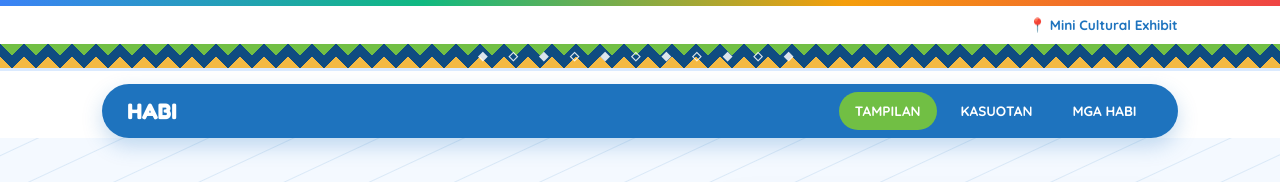
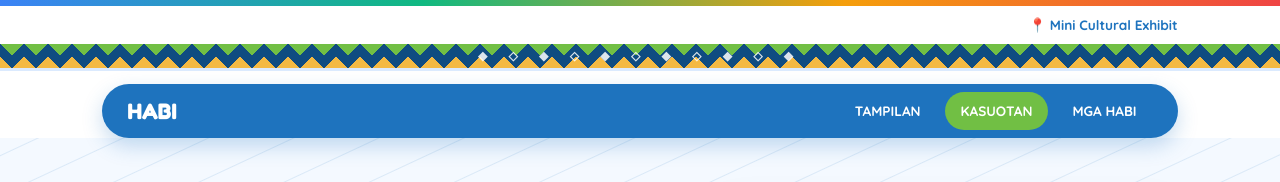
Before and after one commit to frashiminiiii/cultural, a React (Vite) app: page / in a window 1280 px wide. Shown: the top 182 px of the page. Built offline with nearby package versions, Linux system fonts and the light colour scheme.

Commit message:
Update website

```diff
--- a/src/components/Header.jsx
+++ b/src/components/Header.jsx
@@ -1,4 +1,4 @@
-import { useEffect, useState } from 'react'
+import { useEffect, useRef, useState } from 'react'
 
 const mgaLink = [
   ['home', 'TAMPILAN'],
@@ -8,21 +8,34 @@
 
 export default function Header() {
   const [aktibo, setAktibo] = useState('home')
+  const pinipilingSeksiyon = useRef(null)
 
   useEffect(() => {
     const mgaSeksiyon = mgaLink.map(([id]) => document.getElementById(id)).filter(Boolean)
-    const tagamasid = new IntersectionObserver(
-      (mgaEntry) => {
-        const nakikita = mgaEntry
-          .filter((entry) => entry.isIntersecting)
-          .sort((a, b) => b.intersectionRatio - a.intersectionRatio)[0]
-        if (nakikita) setAktibo(nakikita.target.id)
-      },
-      { rootMargin: '-20% 0px -55% 0px', threshold: [0.2, 0.4, 0.6] },
-    )
+    const ayusinAktibongSeksiyon = () => {
+      if (pinipilingSeksiyon.current) {
+        const target = document.getElementById(pinipilingSeksiyon.current)
+        const layoSaTarget = target?.getBoundingClientRect().top ?? 0
+        if (target && (layoSaTarget < -40 || layoSaTarget > 40)) return
+        pinipilingSeksiyon.current = null
+      }
 
-    mgaSeksiyon.forEach((seksiyon) => tagamasid.observe(seksiyon))
-    return () => tagamasid.disconnect()
+      const punto = window.scrollY + window.innerHeight * 0.35
+      const kasalukuyan = mgaSeksiyon.reduce((pinakamalapit, seksiyon) => {
+        if (seksiyon.offsetTop <= punto) return seksiyon
+        return pinakamalapit
+      }, mgaSeksiyon[0])
+
+      if (kasalukuyan) setAktibo(kasalukuyan.id)
+    }
+
+    ayusinAktibongSeksiyon()
+    window.addEventListener('scroll', ayusinAktibongSeksiyon, { passive: true })
+    window.addEventListener('resize', ayusinAktibongSeksiyon)
+    return () => {
+      window.removeEventListener('scroll', ayusinAktibongSeksiyon)
+      window.removeEventListener('resize', ayusinAktibongSeksiyon)
+    }
   }, [])
 
   return (
@@ -39,6 +52,7 @@
               href={`#${id}`}
               onClick={(event) => {
                 event.preventDefault()
+                pinipilingSeksiyon.current = id
                 setAktibo(id)
                 document.getElementById(id)?.scrollIntoView({ behavior: 'smooth', block: 'start' })
               }}
--- a/src/components/MgaHabi.jsx
+++ b/src/components/MgaHabi.jsx
@@ -11,25 +11,26 @@
 import saputangan from '../assets/Saputangan.png'
 
 const mgaTela = [
-  ['Pinilian', 'Ilocos', 'Ang mga geometrikong disenyo ay nagpapakita ng pagkamalikhain at tradisyon ng mga Ilokano.', 'Ginagamit sa paggawa ng tradisyonal na kasuotan, kumot, at iba pang tela.', pinilian],
-  ['Kalinga', 'Kalinga, Cordillera', 'Ang mga guhit at geometrikong disenyo ay nagpapakita ng pagkakakilanlan at kultura ng mga Kalinga.', 'Ginagamit sa tradisyonal na kasuotan at palamuti.', kalinga],
-  ['Piña', 'Aklan, Panay', 'Kilala sa pino at masalimuot na paghahabi, na nagpapakita ng mataas na kasanayan ng mga manghahabi.', 'Ginagamit sa Barong Tagalog, saya, panuelo, at iba pang pormal na kasuotan.', pina],
-  ['Hablon', 'Panay, lalo na sa Iloilo', 'Ang mga guhit at parisukat na disenyo ay nagpapakita ng tradisyunal na sining at pagkakakilanlan ng mga taga-Panay.', 'Ginagamit sa patadyong, panuelo, damit, at iba pang kasuotan.', hablon],
-  ['Bagobo Inabal', 'Davao del Sur, Mindanao', 'Ang mga disenyo ay sumasalamin sa kultura, kalikasan, at paniniwala ng mga Bagobo.', 'Ginagamit sa tradisyonal na kasuotan at seremonyal na tela.', bagobo],
-  ['Dagmay', 'Silangang Mindanao; mga Mandaya', 'Ang mga disenyo ay hango sa kalikasan, hayop, at mga paniniwala ng mga Mandaya.', 'Ginagamit sa tradisyonal na kasuotan, palamuti, at iba pang gamit.', dagmay],
-  ["T'nalak", "South Cotabato; mga T'boli", 'Ang mga disenyo ay may kaugnayan sa kalikasan, paniniwala, at kultura ng mga Tboli.', 'Ginagamit bilang tradisyonal na tela, kasuotan, at seremonyal na gamit.', tnalak],
-  ['Mabal Tabih', 'Sarangani at South Cotabato; mga Blaan', 'Ang paghahabi ay mahalagang bahagi ng kultura ng Blaan at iniuugnay sa kanilang paniniwala at espirituwalidad.', 'Tabih, ang tradisyunal na palda o telang pantubo ng mga Blaan.', mabal],
-  ['Saputangan', 'Basilan; mga Yakan', 'Kilala sa masalimuot at makukulay na disenyo na nagbibigay ng lalim at ilusyon sa pattern.', 'Isang parisukat na tradisyunal na tela na ginagamit sa iba\'t ibang kasuotang Yakan.', saputangan],
+  ['Pinilian', 'Ilocos', 'Bulak', 'Ang mga geometrikong disenyo ay nagpapakita ng pagkamalikhain at tradisyon ng mga Ilokano.', 'Ginagamit sa paggawa ng tradisyonal na kasuotan, kumot, at iba pang tela.', pinilian],
+  ['Kalinga', 'Kalinga, Cordillera', 'Bulak', 'Ang mga guhit at geometrikong disenyo ay nagpapakita ng pagkakakilanlan at kultura ng mga Kalinga.', 'Ginagamit sa tradisyonal na kasuotan at palamuti.', kalinga],
+  ['Piña', 'Aklan, Panay', 'Hibla ng dahon ng pinya', 'Kilala sa pino at masalimuot na paghahabi, na nagpapakita ng mataas na kasanayan ng mga manghahabi.', 'Ginagamit sa Barong Tagalog, saya, panuelo, at iba pang pormal na kasuotan.', pina],
+  ['Hablon', 'Panay, lalo na sa Iloilo', 'Bulak, abaka, at iba pang hibla', 'Ang mga guhit at parisukat na disenyo ay nagpapakita ng tradisyunal na sining at pagkakakilanlan ng mga taga-Panay.', 'Ginagamit sa patadyong, panuelo, damit, at iba pang kasuotan.', hablon],
+  ['Bagobo Inabal', 'Davao del Sur, Mindanao', 'Hibla ng abaka', 'Ang mga disenyo ay sumasalamin sa kultura, kalikasan, at paniniwala ng mga Bagobo.', 'Ginagamit sa tradisyonal na kasuotan at seremonyal na tela.', bagobo],
+  ['Dagmay', 'Silangang Mindanao; mga Mandaya', 'Hibla ng abaka at natural na tina', 'Ang mga disenyo ay hango sa kalikasan, hayop, at mga paniniwala ng mga Mandaya.', 'Ginagamit sa tradisyonal na kasuotan, palamuti, at iba pang gamit.', dagmay],
+  ["T'nalak", "South Cotabato; mga T'boli", 'Hibla ng abaka at natural na tina', 'Ang mga disenyo ay may kaugnayan sa kalikasan, paniniwala, at kultura ng mga Tboli.', 'Ginagamit bilang tradisyonal na tela, kasuotan, at seremonyal na gamit.', tnalak],
+  ['Mabal Tabih', 'Sarangani at South Cotabato; mga Blaan', 'Hibla na ginagamit sa paghahabi ng tradisyunal na tela', 'Ang paghahabi ay mahalagang bahagi ng kultura ng Blaan at iniuugnay sa kanilang paniniwala at espirituwalidad.', 'Tabih, ang tradisyunal na palda o telang pantubo ng mga Blaan.', mabal],
+  ['Saputangan', 'Basilan; mga Yakan', 'Mga hibla na hinahabi gamit ang iba\'t ibang teknik', 'Kilala sa masalimuot at makukulay na disenyo na nagbibigay ng lalim at ilusyon sa pattern.', 'Isang parisukat na tradisyunal na tela na ginagamit sa iba\'t ibang kasuotang Yakan.', saputangan],
 ]
 
 function TelaRow({ tela, index }) {
-  const [uri, pinagmulan, kahulugan, gamit, larawan] = tela
+  const [uri, pinagmulan, materyales, kahulugan, gamit, larawan] = tela
   return (
     <article className={`tela-row${index % 2 ? ' reverse' : ''}`}>
       <img src={larawan} alt={`Telang ${uri}`} loading="lazy" decoding="async" />
       <div>
         <p className="tela-origin">{pinagmulan}</p>
         <h3>{uri}</h3>
+        <p><strong>Materyales:</strong> {materyales}</p>
         <p><strong>Kahulugan ng disenyo:</strong> {kahulugan}</p>
         <p><strong>Gamit:</strong> {gamit}</p>
       </div>
```
